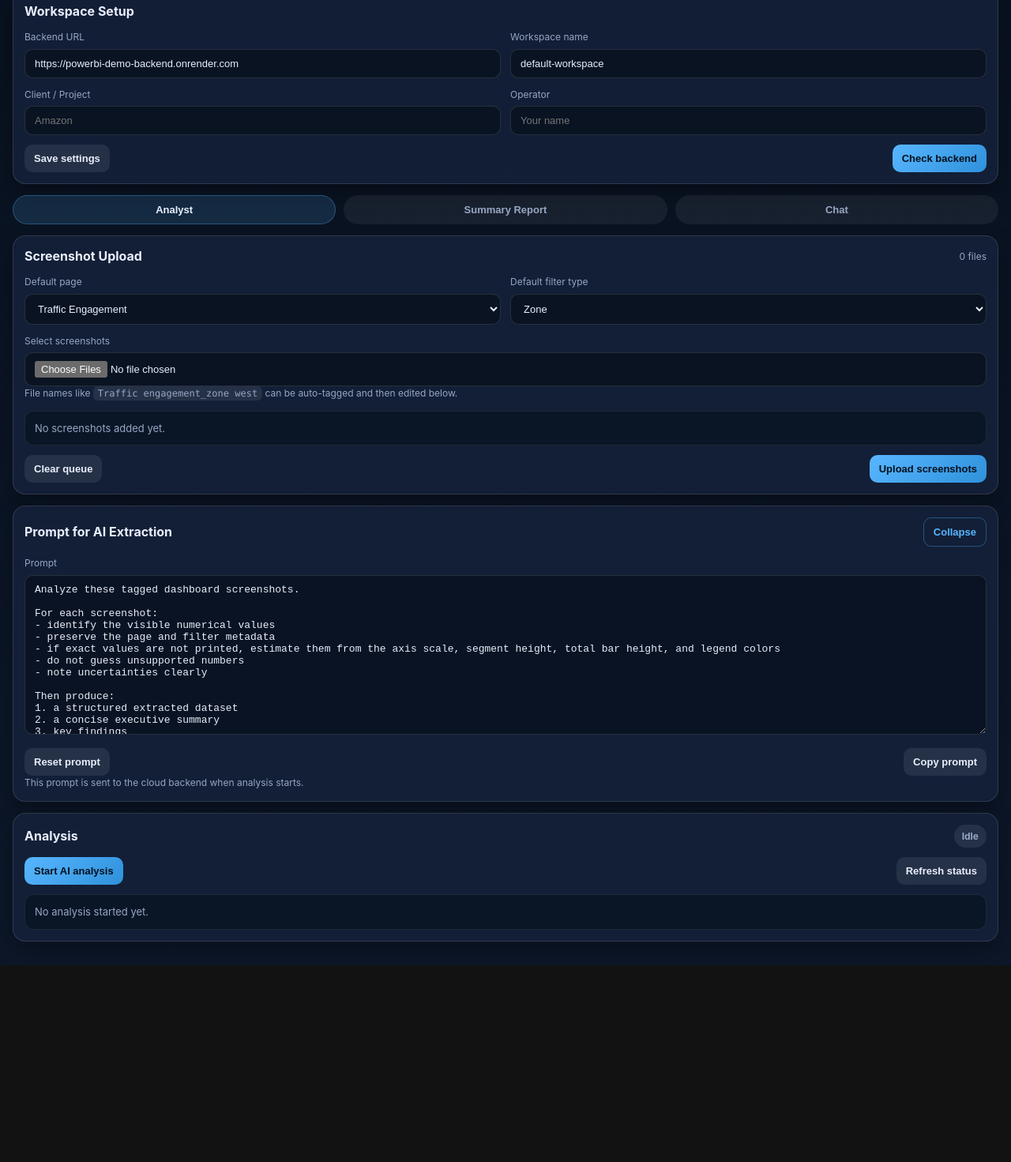
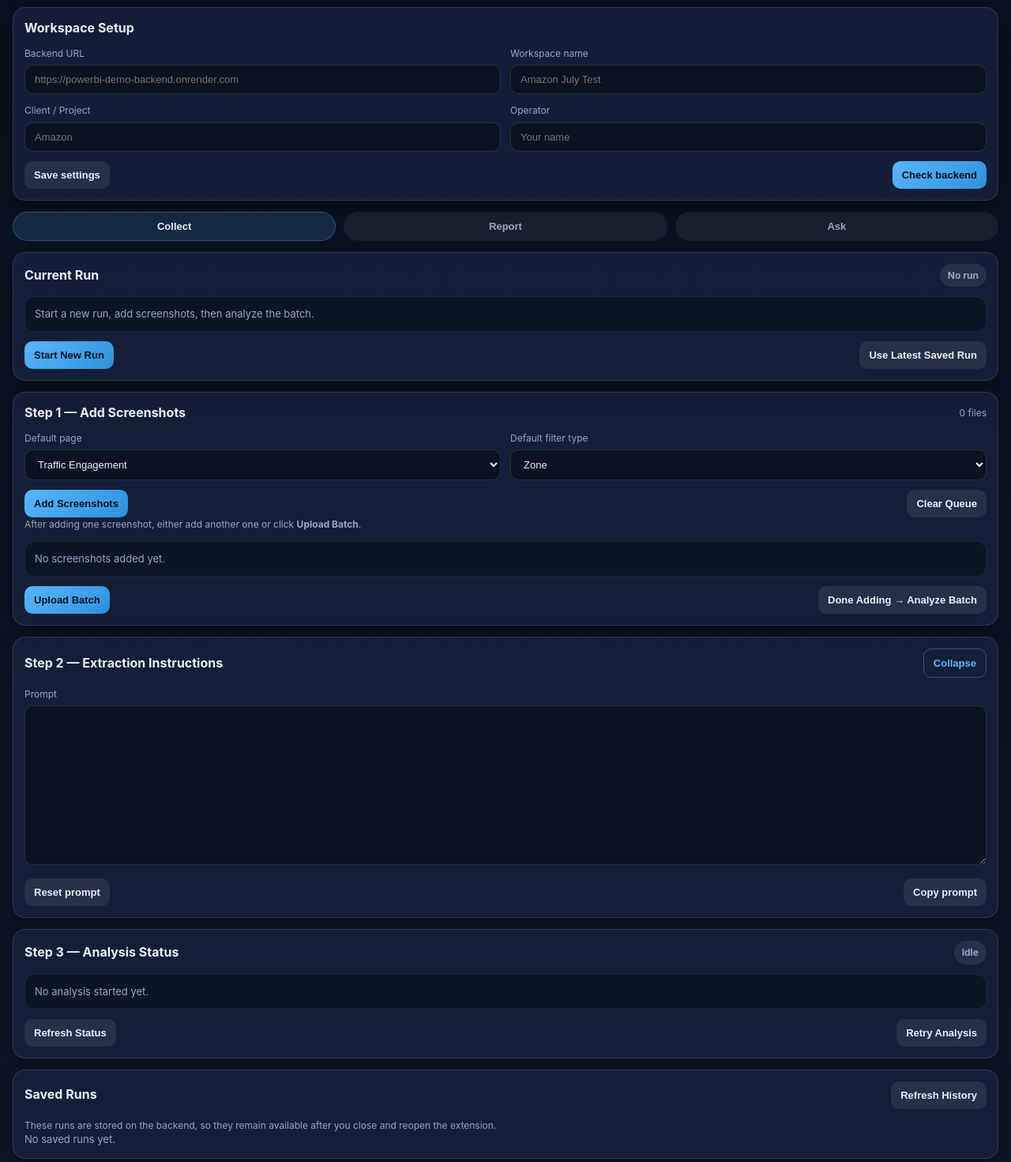
Before and after one commit to manasgupta1986/powerbi-demo-backend, a browser extension: page extension/sidepanel.html in a window 1280 px wide. Shown: the part 95-1566 px from the top of the page at 79% size. Before the commit the page ends 1317 px from the top, so only its background shows below. Drawn offline with Linux system fonts and the light colour scheme; no server answers.

Commit message:
Update sidepanel.html

```diff
--- a/extension/sidepanel.html
+++ b/extension/sidepanel.html
@@ -12,10 +12,9 @@
       <div>
         <div class="eyebrow">Data Myner</div>
         <h1>Analyst Console</h1>
+        <div id="workspaceBadge" class="subtle-line">No workspace selected</div>
       </div>
-      <div class="topbar-status">
-        <span id="backendStatus" class="pill pill-muted">Backend unknown</span>
-      </div>
+      <span id="backendStatus" class="pill pill-muted">Backend unknown</span>
     </header>
 
     <section class="card">
@@ -26,40 +25,22 @@
       <div class="grid two-col">
         <label>
           <span>Backend URL</span>
-          <input
-            id="backendUrl"
-            type="url"
-            placeholder="https://powerbi-demo-backend.onrender.com"
-          />
+          <input id="backendUrl" type="url" placeholder="https://powerbi-demo-backend.onrender.com" />
         </label>
-
         <label>
           <span>Workspace name</span>
-          <input
-            id="workspaceName"
-            type="text"
-            placeholder="Amazon July Test"
-          />
+          <input id="workspaceName" type="text" placeholder="Amazon July Test" />
         </label>
       </div>
 
       <div class="grid two-col">
         <label>
           <span>Client / Project</span>
-          <input
-            id="clientName"
-            type="text"
-            placeholder="Amazon"
-          />
+          <input id="clientName" type="text" placeholder="Amazon" />
         </label>
-
         <label>
           <span>Operator</span>
-          <input
-            id="operatorName"
-            type="text"
-            placeholder="Your name"
-          />
+          <input id="operatorName" type="text" placeholder="Your name" />
         </label>
       </div>
 
@@ -70,17 +51,32 @@
     </section>
 
     <nav class="tab-nav">
-      <button class="tab-btn active" data-tab="tab-analyst">Analyst</button>
-      <button class="tab-btn" data-tab="tab-report">Summary Report</button>
-      <button class="tab-btn" data-tab="tab-chat">Chat</button>
+      <button class="tab-btn active" data-tab="tab-collect">Collect</button>
+      <button class="tab-btn" data-tab="tab-report">Report</button>
+      <button class="tab-btn" data-tab="tab-ask">Ask</button>
     </nav>
 
     <main class="tab-content">
-      <!-- ANALYST TAB -->
-      <section id="tab-analyst" class="tab-panel active">
+      <section id="tab-collect" class="tab-panel active">
         <section class="card">
           <div class="section-heading">
-            <h2>Screenshot Upload</h2>
+            <h2>Current Run</h2>
+            <span id="currentRunStatus" class="pill pill-muted">No run</span>
+          </div>
+
+          <div id="currentRunSummary" class="status-box empty-state">
+            Start a new run, add screenshots, then analyze the batch.
+          </div>
+
+          <div class="button-row action-row">
+            <button id="startNewRunBtn" class="btn btn-primary">Start New Run</button>
+            <button id="continueLatestBtn" class="btn btn-secondary">Use Latest Saved Run</button>
+          </div>
+        </section>
+
+        <section class="card">
+          <div class="section-heading">
+            <h2>Step 1 — Add Screenshots</h2>
             <span id="queueCount" class="muted">0 files</span>
           </div>
 
@@ -93,7 +89,6 @@
                 <option value="Purchase Funnel">Purchase Funnel</option>
               </select>
             </label>
-
             <label>
               <span>Default filter type</span>
               <select id="defaultFilterType">
@@ -106,28 +101,30 @@
             </label>
           </div>
 
-          <label>
-            <span>Select screenshots</span>
-            <input id="fileInput" type="file" accept="image/*" multiple />
-          </label>
+          <input id="fileInput" class="hidden" type="file" accept="image/*" multiple />
+
+          <div class="button-row action-row">
+            <button id="addScreenshotsBtn" class="btn btn-primary">Add Screenshots</button>
+            <button id="clearQueueBtn" class="btn btn-secondary">Clear Queue</button>
+          </div>
 
           <div class="helper-text">
-            File names like <code>Traffic engagement_zone west</code> can be auto-tagged and then edited below.
+            After adding one screenshot, either add another one or click <strong>Upload Batch</strong>.
           </div>
 
           <div id="uploadQueue" class="queue-list empty-state">
             No screenshots added yet.
           </div>
 
-          <div class="button-row">
-            <button id="clearQueueBtn" class="btn btn-secondary">Clear queue</button>
-            <button id="startUploadBtn" class="btn btn-primary">Upload screenshots</button>
+          <div class="button-row action-row sticky-cta">
+            <button id="uploadBatchBtn" class="btn btn-primary">Upload Batch</button>
+            <button id="analyzeBatchBtn" class="btn btn-secondary">Done Adding → Analyze Batch</button>
           </div>
         </section>
 
         <section class="card">
           <div class="section-heading">
-            <h2>Prompt for AI Extraction</h2>
+            <h2>Step 2 — Extraction Instructions</h2>
             <button id="togglePromptBtn" class="btn btn-ghost">Collapse</button>
           </div>
 
@@ -141,67 +138,87 @@
               <button id="resetPromptBtn" class="btn btn-secondary">Reset prompt</button>
               <button id="copyPromptBtn" class="btn btn-secondary">Copy prompt</button>
             </div>
-
-            <div class="helper-text">
-              This prompt is sent to the cloud backend when analysis starts.
-            </div>
           </div>
         </section>
 
         <section class="card">
           <div class="section-heading">
-            <h2>Analysis</h2>
+            <h2>Step 3 — Analysis Status</h2>
             <span id="analysisStatus" class="pill pill-muted">Idle</span>
-          </div>
-
-          <div class="button-row">
-            <button id="startAnalysisBtn" class="btn btn-primary">Start AI analysis</button>
-            <button id="refreshStatusBtn" class="btn btn-secondary">Refresh status</button>
           </div>
 
           <div id="analysisProgress" class="status-box empty-state">
             No analysis started yet.
           </div>
+
+          <div class="button-row action-row">
+            <button id="refreshStatusBtn" class="btn btn-secondary">Refresh Status</button>
+            <button id="retryAnalysisBtn" class="btn btn-secondary">Retry Analysis</button>
+          </div>
+        </section>
+
+        <section class="card">
+          <div class="section-heading">
+            <h2>Saved Runs</h2>
+            <button id="refreshHistoryBtn" class="btn btn-secondary">Refresh History</button>
+          </div>
+
+          <div class="helper-text">
+            These runs are stored on the backend, so they remain available after you close and reopen the extension.
+          </div>
+
+          <div id="historyList" class="history-list empty-state">
+            No saved runs yet.
+          </div>
         </section>
       </section>
 
-      <!-- REPORT TAB -->
       <section id="tab-report" class="tab-panel">
         <section class="card">
           <div class="section-heading">
-            <h2>Summary Report</h2>
+            <h2>Selected Report</h2>
             <span id="reportStatus" class="pill pill-muted">No report</span>
           </div>
 
-          <div class="button-row">
-            <button id="refreshReportBtn" class="btn btn-secondary">Refresh report</button>
+          <div id="reportReference" class="status-box empty-state">
+            Select a saved run or complete an analysis first.
+          </div>
+
+          <div class="button-row action-row">
+            <button id="useLatestReportBtn" class="btn btn-secondary">Use Latest Completed Run</button>
+            <button id="refreshReportBtn" class="btn btn-secondary">Refresh Report</button>
             <a
               id="openReportLink"
               class="btn btn-ghost link-btn"
               href="#"
               target="_blank"
               rel="noopener noreferrer"
-            >
-              Open full report
-            </a>
+            >Open Full Report</a>
           </div>
+        </section>
 
+        <section class="card">
           <div id="reportContainer" class="report-box empty-state">
             No report available yet.
           </div>
         </section>
       </section>
 
-      <!-- CHAT TAB -->
-      <section id="tab-chat" class="tab-panel">
+      <section id="tab-ask" class="tab-panel">
         <section class="card">
           <div class="section-heading">
-            <h2>Grounded Chat</h2>
-            <span id="chatStatus" class="pill pill-muted">Dataset only</span>
+            <h2>Chat Reference Run</h2>
+            <span id="chatStatus" class="pill pill-muted">No run selected</span>
           </div>
 
+          <div id="chatReference" class="status-box empty-state">
+            Chat will automatically use the latest completed run unless you select another saved run.
+          </div>
+        </section>
+
+        <section class="card">
           <div id="chatMessages" class="chat-box empty-state">
-            Chat will appear here after analysis is completed.
+            Chat will appear here after a usable analysis is available.
           </div>
 
           <div class="chat-compose">
@@ -210,12 +227,12 @@
               <textarea
                 id="chatInput"
                 rows="3"
-                placeholder="Ask about weekly trends, app contribution, top changes, uncertainties..."
+                placeholder="Ask about trends, top apps, low-confidence values, or differences between runs..."
               ></textarea>
             </label>
 
-            <div class="button-row">
-              <button id="clearChatBtn" class="btn btn-secondary">Clear chat</button>
+            <div class="button-row action-row">
+              <button id="clearChatBtn" class="btn btn-secondary">Clear Chat</button>
               <button id="sendChatBtn" class="btn btn-primary">Send</button>
             </div>
           </div>
```
